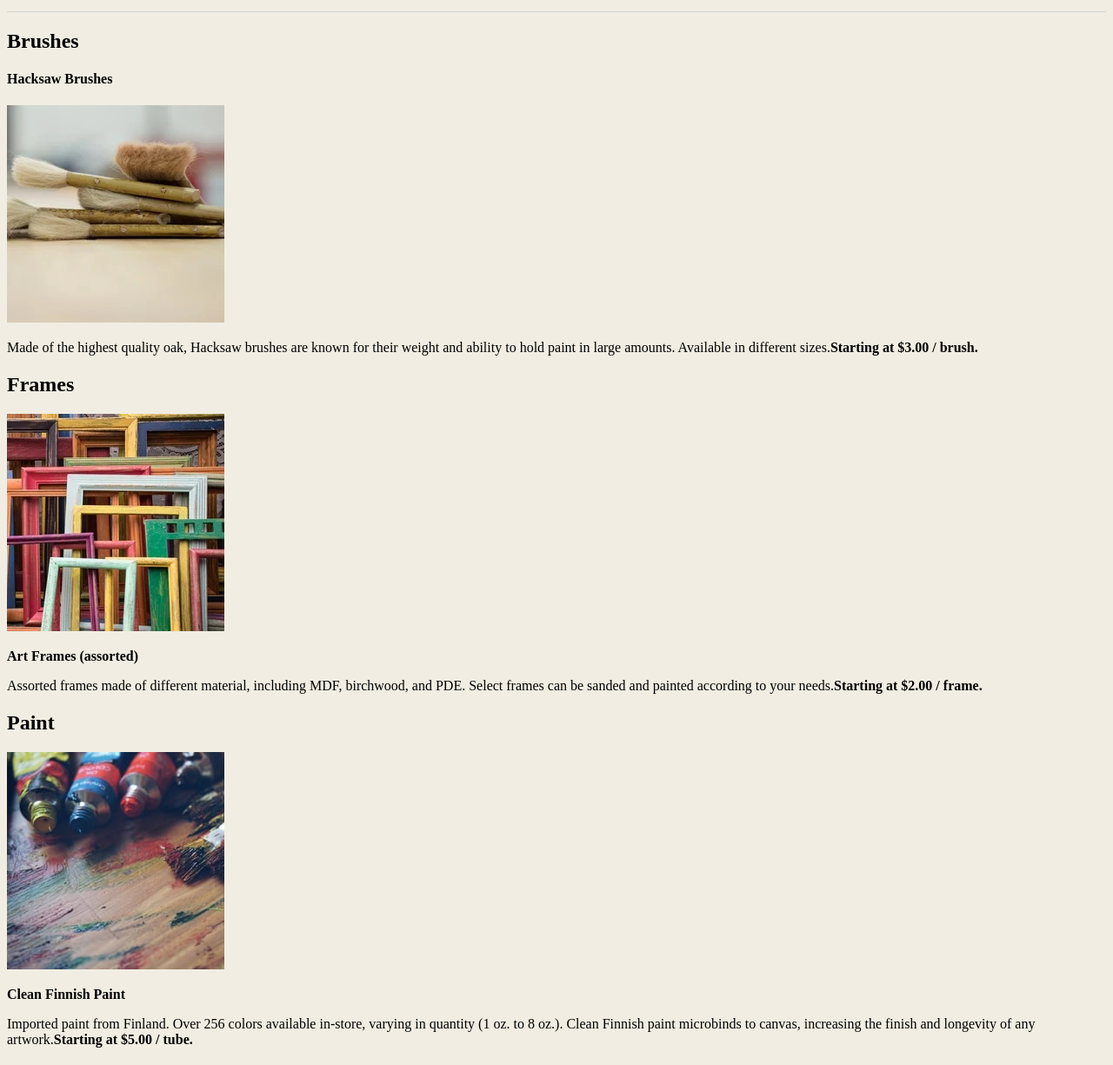
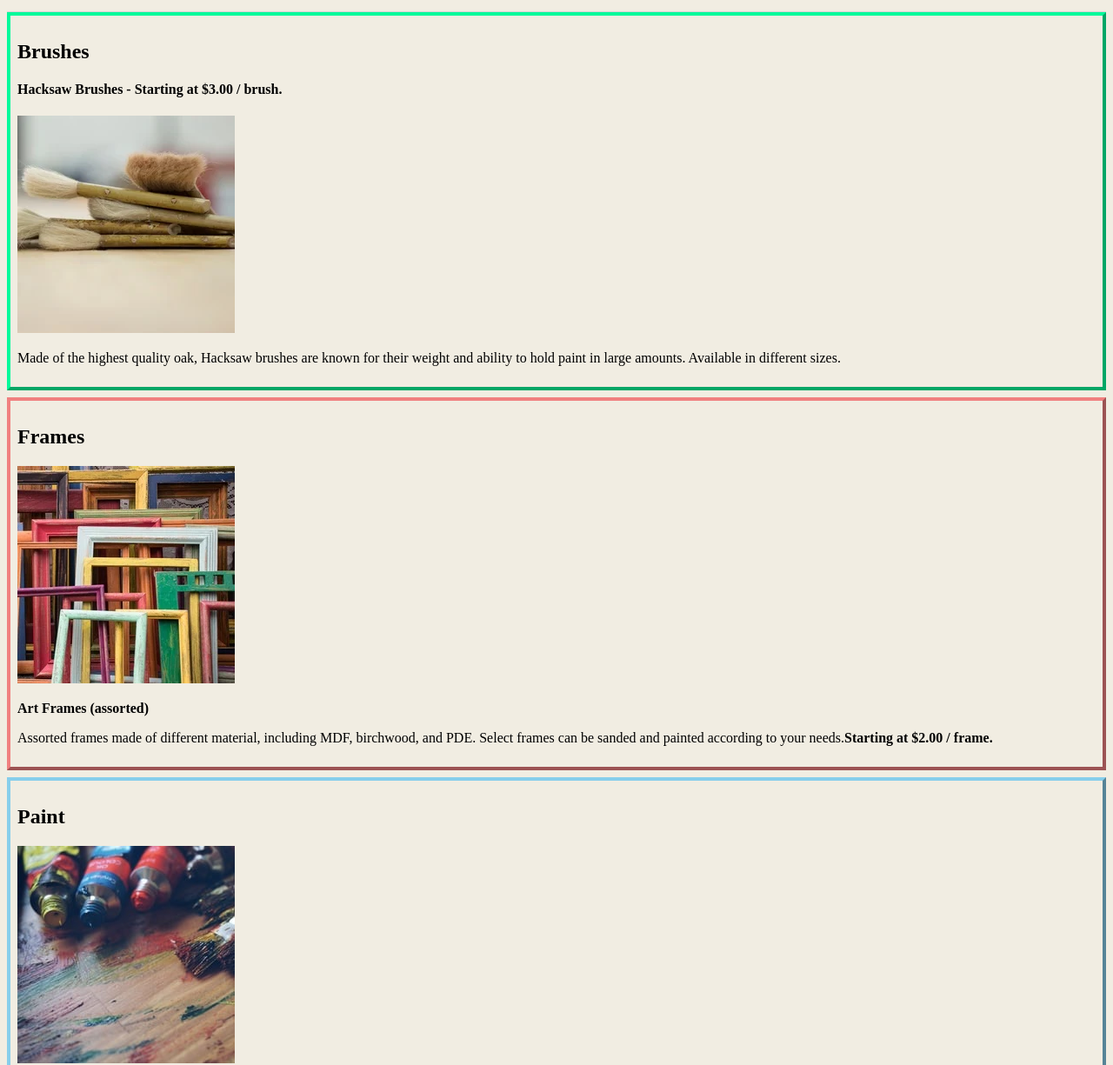
Before and after one commit to SilentStealth0/Dasmoto-s-Arts-Crafts-V2, a website: page html/index.html in a window 1280 px wide. Shown: the part 297-1522 px from the top of the page at 87% size. Drawn offline with Linux system fonts and the light colour scheme.

Commit message:
Added border style padding and margin bottom

```diff
--- a/css/index.css
+++ b/css/index.css
@@ -89,3 +89,20 @@ nav{
   border: 2px solid skyblue;
   background-color: #9bb8cb;
 }
+
+.brush_sec{
+  border: 4px outset mediumspringgreen;
+  padding: 8px;
+  margin-bottom: 8px;
+}
+
+.frame_sec{
+  border: 4px outset lightcoral;
+  padding: 8px;
+  margin-bottom: 8px;
+}
+
+.paint_sec{
+  border: 4px outset skyblue;
+  padding: 8px;
+}
--- a/html/index.html
+++ b/html/index.html
@@ -19,6 +19,7 @@
 <header>
   <h1>Dasmoto's Arts<br> & Crafts</h1>
 </header>
+
 <nav>
   <ul class="navigation">
     <li class="brush_nav"><a href="#brush_title">Brushes</a></li>
@@ -26,12 +27,13 @@
     <li class="paint_nav"><a href="#paint_title">Paint</a></li>
   </ul>
 </nav>
+
 <main>
   <section class="brush_sec">
     <h2 id="brush_title">Brushes</h2>
-    <h4><strong>Hacksaw Brushes</strong></h4>
-    <img    src="../img/img2.jpeg" alt="">
-    <p>Made of the highest quality oak, Hacksaw brushes are known for their weight and ability to hold paint in large amounts. Available in different sizes.<strong>Starting at $3.00 / brush.</strong></p>
+    <h4><strong>Hacksaw Brushes - </strong><strong class="brush_price">Starting at $3.00 / brush.</strong></h4>
+    <img src="../img/img2.jpeg" alt="">
+    <p>Made of the highest quality oak, Hacksaw brushes are known for their weight and ability to hold paint in large amounts. Available in different sizes.</p>
     </section>
 
   <section class="frame_sec">
```
